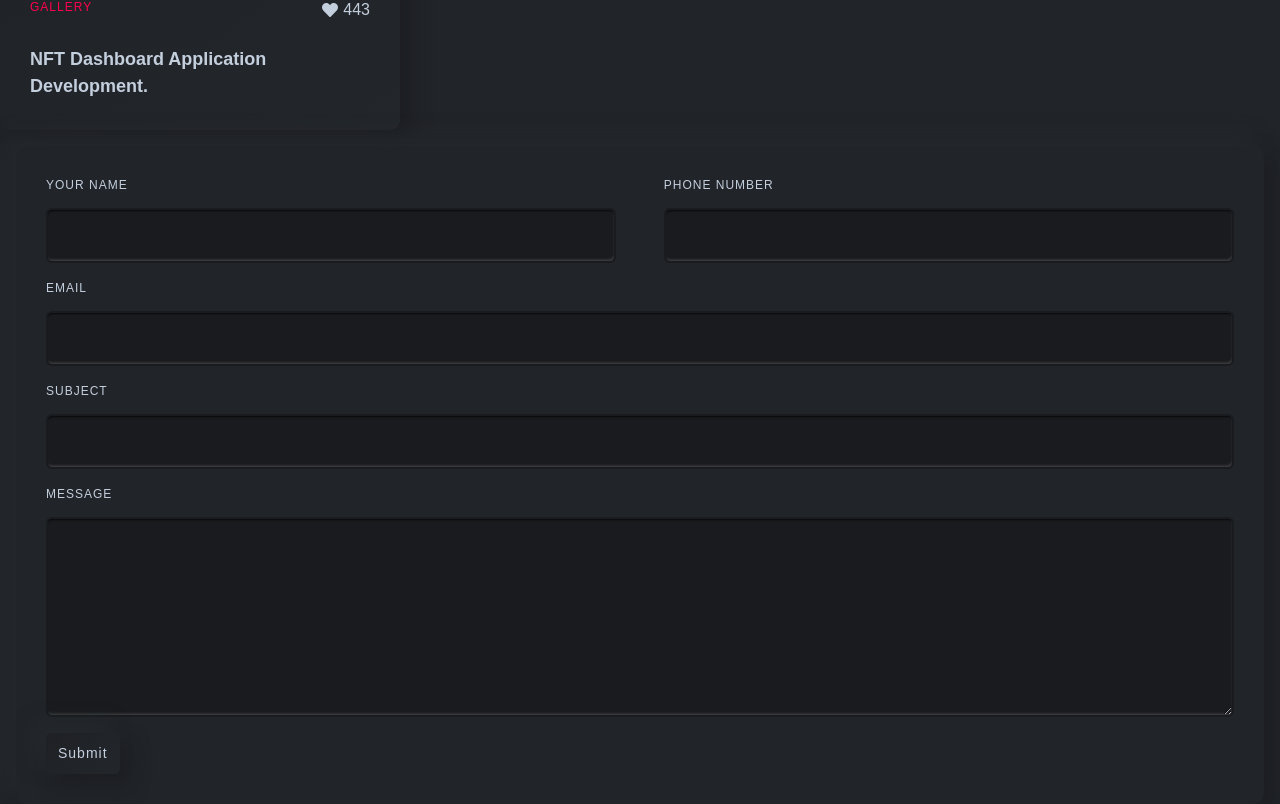
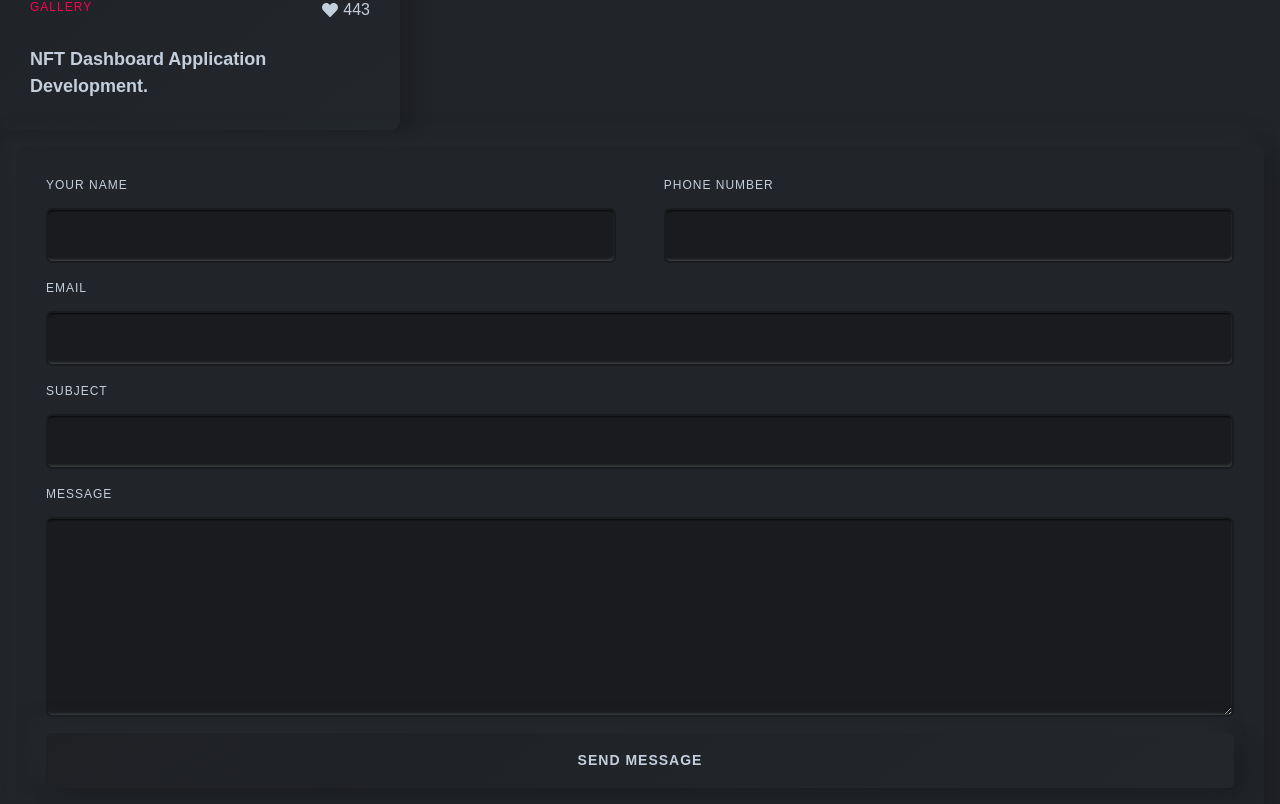
Before and after one commit to Ramrachai/mern-portfolio, a Next.js app: page / in a window 1280 px wide. Shown: the part 708-1512 px from the top of the page. Built offline with nearby package versions, Linux system fonts and the light colour scheme.

Commit message:
contact form updated

```diff
--- a/app/globals.css
+++ b/app/globals.css
@@ -12,6 +12,7 @@
 --text-color: #c4cfde;
 --color-lightn: #c4cfde;
 --shadow-1: 10px 10px 19px #1c1e22, -10px -10px 19px #262a2e;
+--shadow-2: 1px 4px 2px -3px rgba(0, 0, 0, 0.7) inset, -1px -3px 3px -2px rgba(255, 255, 255, 0.2) inset;
 --background-1: linear-gradient(145deg, #1e2024, #23272b);
 --background-1-hover: linear-gradient(to right bottom, #212428, #16181c);
 }
--- a/components/ContactForm/contactForm.module.scss
+++ b/components/ContactForm/contactForm.module.scss
@@ -1,8 +1,8 @@
 .formContainer{
-    box-shadow: 10px 10px 19px #1c1e22, -10px -10px 19px #262a2e;
+    box-shadow: var(--shadow-1);
     padding: 30px ;
     border-radius: 10px;
-    background-color: #212428;
+    background-color: var(--primary);
     display: flex;
     flex-direction: column;
     gap: 1rem;
@@ -21,7 +21,7 @@
 
     input, textarea {
       background-color: #191b1e;
-      box-shadow: 1px 4px 2px -3px rgba(0, 0, 0, 0.7) inset, -1px -3px 3px -2px rgba(255, 255, 255, 0.2) inset;
+      box-shadow: var(--shadow-2);
       border-radius: 6px;
       height: 55px;
       border: 2px solid #191b1e;
@@ -30,7 +30,7 @@
       outline: none;
 
       &:focus {
-        border-color: #abdb3d;
+        border-color: var(--secondary);
       }
     }
 
@@ -40,16 +40,17 @@
 
     button[type="submit"] {
       border-radius: 6px;
-      background: linear-gradient(145deg, #1e2024, #23272b);
-      box-shadow: 10px 10px 19px #1c1e22, -10px -10px 19px #262a2e;
-      transition: var(--transition);
-      position: relative;
-      z-index: 1;
+      background: var(--background-1);
+      box-shadow: var(--shadow-1);
+      color: var(--color-lightn);
+      transition: all .4s ease;
       font-size: 14px;
-      font-weight: 500;
-      border: 0 none;
-      color: var(--color-primary);
       padding: 10px 12px;
+      width: 100%;
+      height: 55px;
+      text-transform: uppercase;
+      font-weight: 600;
+      letter-spacing: 1px;
 
       &:hover{
         transform: translateY(-5px);
--- a/components/ContactForm/index.js
+++ b/components/ContactForm/index.js
@@ -4,37 +4,35 @@ import styles from './contactForm.module.scss'
 const ContactForm = () => {
   return (
     <div>
-      <form action="#" className={styles.formContainer}>
+      <form action='#' className={styles.formContainer}>
         <div>
-              <label for="name">Your name</label>
-              <input type="text" id="name"/>
+          <label htmlFor='name'>Your name</label>
+          <input type='text' id='name' />
         </div>
 
         <div>
-              <label for="phone">Phone Number</label>
-              <input type="text" id="phone"/>
+          <label htmlFor='phone'>Phone Number</label>
+          <input type='text' id='phone' />
         </div>
 
         <div>
-              <label for="email">email</label>
-              <input type="text" id="email"/>
+          <label htmlFor='email'>email</label>
+          <input type='text' id='email' />
         </div>
 
         <div>
-              <label for="subject">subject</label>
-              <input type="text" id="subject"/>
+          <label htmlFor='subject'>subject</label>
+          <input type='text' id='subject' />
         </div>
 
         <div>
-              <label for="message">message</label>
-              <textarea id="message" cols="40" rows="40"></textarea>
+          <label htmlFor='message'>message</label>
+          <textarea id='message' cols='40' rows='40'></textarea>
         </div>
 
-          <button type="submit">Submit</button>
-
+        <button type='submit'>Send Message</button>
       </form>
     </div>
-
-
- )}
+  );
+}
 export default ContactForm;
```
Lines whose indentation alone changed are shown as unchanged.
